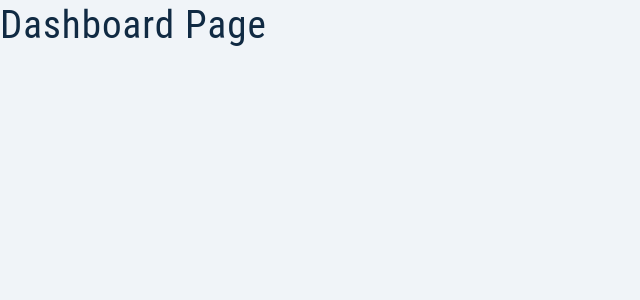
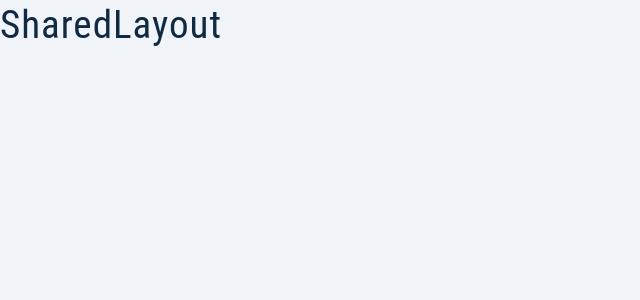
Before and after one commit to AkshayGit17/jobster-react, a React (Create React App) app: page / in a window 1280 px wide. Shown: the top 300 px of the page, without its empty margins (0-640 px from the left). Built offline with nearby package versions, Linux system fonts and the light colour scheme.

Commit message:
dashboard pages and nested routes setup

```diff
--- a/src/App.js
+++ b/src/App.js
@@ -2,13 +2,25 @@
 import { ToastContainer } from 'react-toastify';
 import 'react-toastify/dist/ReactToastify.css';
 
-import { Landing, Error, Register, Dashboard } from './pages';
+import { Landing, Error, Register } from './pages';
+import {
+  SharedLayout,
+  Stats,
+  AllJobs,
+  AddJob,
+  Profile,
+} from './pages/dashboard';
 
 function App() {
   return (
     <BrowserRouter>
       <Routes>
-        <Route path="/" element={<Dashboard />} />
+        <Route path="/" element={<SharedLayout />}>
+          <Route index element={<Stats />} />
+          <Route path="/all-jobs" element={<AllJobs />} />
+          <Route path="/add-job" element={<AddJob />} />
+          <Route path="/profile" element={<Profile />} />
+        </Route>
         <Route path="landing" element={<Landing />} />
         <Route path="register" element={<Register />} />
         <Route path="*" element={<Error />} />
--- a/src/pages/Dashboard.js
+++ /dev/null
@@ -1,5 +0,0 @@
-const Dashboard = () => {
-  return <h2>Dashboard Page</h2>;
-};
-
-export default Dashboard;
--- /dev/null
+++ b/src/pages/dashboard/AddJob.js
@@ -0,0 +1,5 @@
+const AddJob = () => {
+  return <h2>AddJob</h2>;
+};
+
+export default AddJob;
--- /dev/null
+++ b/src/pages/dashboard/AllJobs.js
@@ -0,0 +1,5 @@
+const AllJobs = () => {
+  return <h2>AllJobs</h2>;
+};
+
+export default AllJobs;
--- /dev/null
+++ b/src/pages/dashboard/Profile.js
@@ -0,0 +1,5 @@
+const Profile = () => {
+  return <h2>Profile</h2>;
+};
+
+export default Profile;
--- /dev/null
+++ b/src/pages/dashboard/SharedLayout.js
@@ -0,0 +1,5 @@
+const SharedLayout = () => {
+  return <h2>SharedLayout</h2>;
+};
+
+export default SharedLayout;
--- /dev/null
+++ b/src/pages/dashboard/Stats.js
@@ -0,0 +1,5 @@
+const Stats = () => {
+  return <h2>Stats</h2>;
+};
+
+export default Stats;
--- /dev/null
+++ b/src/pages/dashboard/index.js
@@ -0,0 +1,7 @@
+import SharedLayout from './SharedLayout';
+import Stats from './Stats';
+import AllJobs from './AllJobs';
+import AddJob from './AddJob';
+import Profile from './Profile';
+
+export { SharedLayout, Stats, AllJobs, AddJob, Profile };
--- a/src/pages/index.js
+++ b/src/pages/index.js
@@ -1,6 +1,5 @@
-import Dashboard from './Dashboard';
 import Error from './Error';
 import Register from './Register';
 import Landing from './Landing';
 
-export { Error, Register, Dashboard, Landing };
+export { Error, Register, Landing };
```
